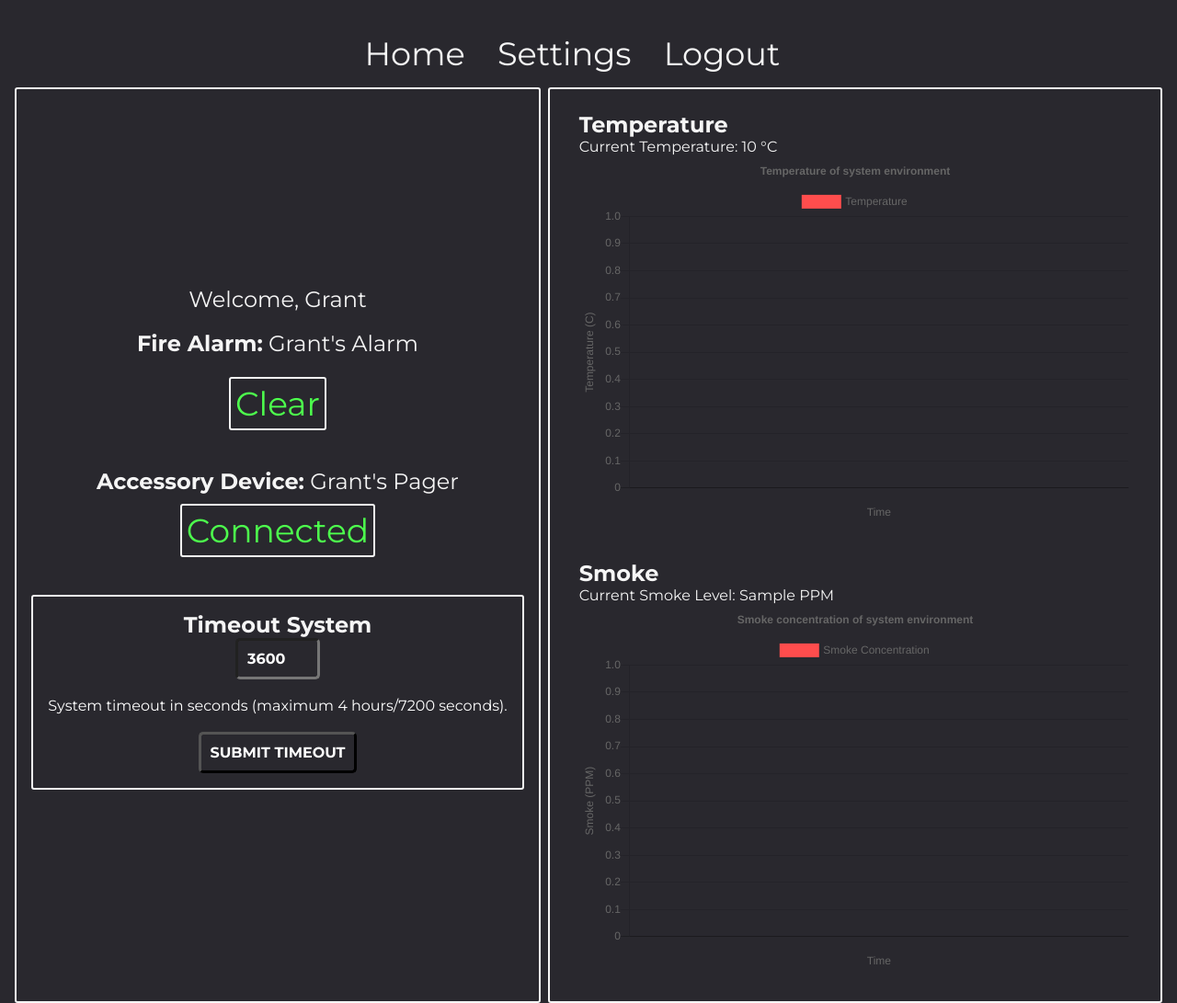
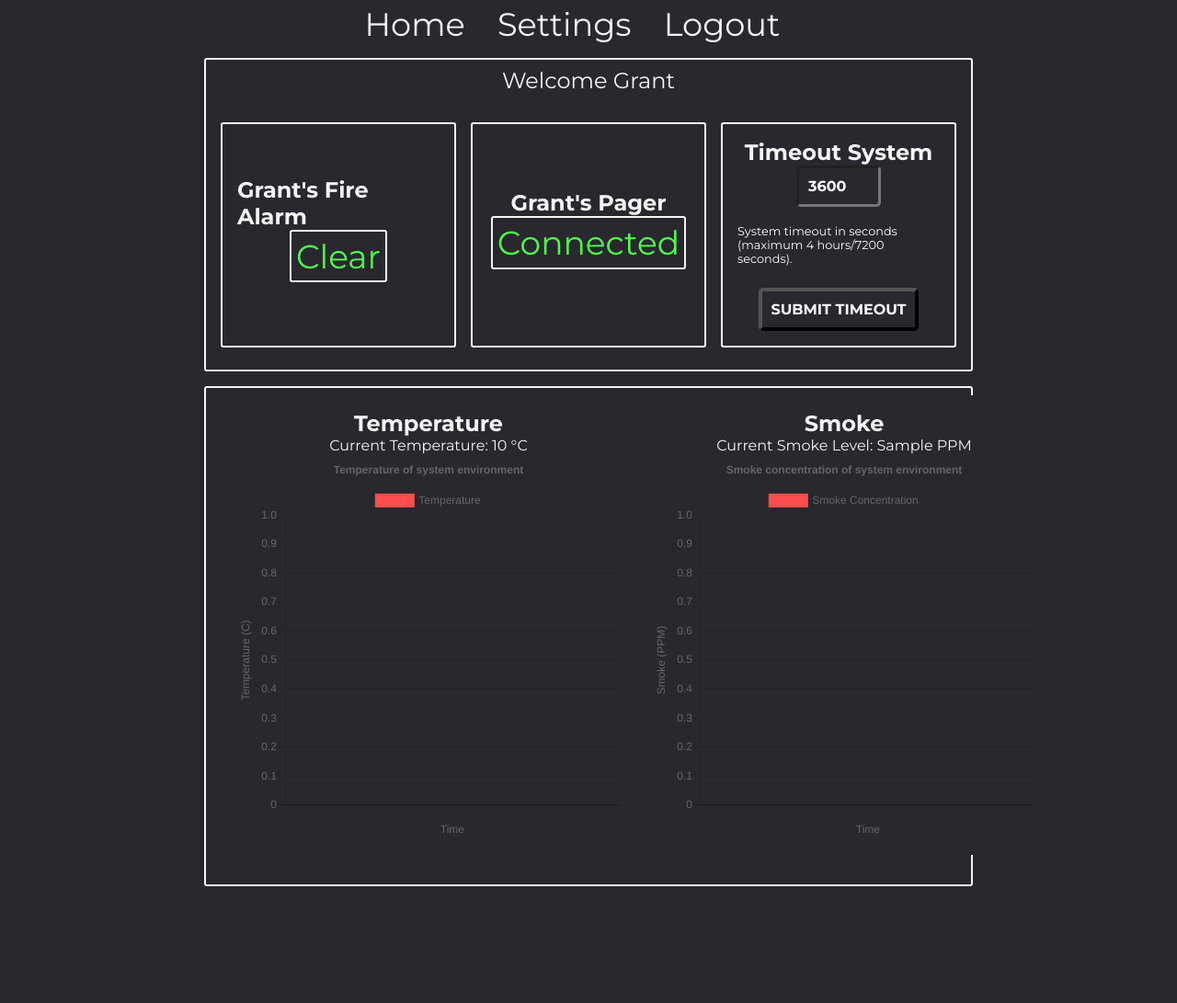
Before and after one commit to SYSC3010-W24/sysc3010-project-l1-g8, a Flask app: template web-app/templates/index.html in a window 1280 px wide. Shown: the whole page at 92% size. After the commit the page ends 964 px from the top, so only its background shows below. Run offline with Flask 3, Linux system fonts and the light colour scheme; the template is opened without the code that fills it: most values are stand-ins (such as "Sample title", 1, 10 or a date in 2020); data that the repository does not hold is empty; parts of the project's set-up code (start-up, migrations or seed data) failed here and were passed over; some libraries are stand-ins or nearby versions.

Commit message:
feat: Update homepage ui

```diff
--- a/web-app/static/index.css
+++ b/web-app/static/index.css
@@ -1,17 +1,22 @@
 html,
 body {
   height: 100%;
-  margin: 1em 0 0 0;
+  margin: 0;
+  padding: 0;
   display: flex;
   justify-content: center;
   align-items: flex-start;
 }
 
+main {
+  height: 100vh;
+  display: flex;
+  flex-direction: column;
+}
 .content-box {
   display: flex;
-  flex-direction: row;
+  flex-direction: column;
   justify-content: center;
-  flex-grow: 1;
 }
 
 .fire-alarm-box {
@@ -20,14 +25,21 @@ body {
   justify-content: center;
   align-items: center;
   padding: 0.5em 1em 0.5em 1em;
-  margin-right: 0.5em;
   flex: 1;
   border: 2px solid #f5f5f5;
   border-radius: 3px;
+  margin-bottom: 1em;
+  width: 100vh;
 }
 
+.status-and-timer-container {
+  display: grid;
+  grid-template-columns: repeat(3, 1fr);
+  gap: 1em;
+}
 .welcome-user p {
   font-size: 0.5em;
+  margin-bottom: 10px;
 }
 
 .fire-alarm-box p {
@@ -39,7 +51,10 @@ body {
   flex-direction: column;
   justify-content: center;
   align-items: center;
-  padding: 10px;
+  padding: 1em;
+  margin-bottom: 1em;
+  border: 2px solid #f5f5f5;
+  border-radius: 3px;
 }
 
 .alarm-status-box2 {
@@ -64,14 +79,16 @@ body {
 
 .fire {
   color: #ff4d4d;
+  font-size: 1em;
 }
 
 .no-fire {
   color: #4dff4d;
+  font-size: 1em;
 }
 
 .alarm-name {
-  margin-bottom: 0.5em;
+  margin-bottom: 2px;
   font-size: 1.5em;
   white-space: nowrap;
 }
@@ -79,6 +96,7 @@ body {
 .title-1 {
   font-size: 1.5em;
   white-space: nowrap;
+  margin-bottom: 0.5em;
 }
 
 .title-2 {
@@ -95,6 +113,7 @@ body {
   flex: 1;
   border: 2px solid #f5f5f5;
   border-radius: 3px;
+  width: 100vh;
 }
 
 .smoke-box {
@@ -105,6 +124,7 @@ body {
 .temperature-box {
   padding: 1em;
   margin-bottom: 0.5em;
+
 }
 
 .current-temp p {
@@ -117,24 +137,42 @@ body {
 .smoke-graph {
   border: 2px solid #f5f5f5;
   padding: 1em; /* Adjust padding as needed */
-  width: 100%; /* Ensure the graphs take up the full width */
-  height: 300px; /* Set the height of the graphs */
+  width: 300px; /* Set the width to a smaller value */
+  height: 200px; /* Set the height to a smaller value */
   margin-bottom: 1em; /* Add some space between the graphs */
+}
+
+.temperature-box,
+.smoke-box {
+  text-align: center;
+}
+
+.current-temp p {
+  justify-content: center;
+}
+.graph-container {
+  display: flex;
+  flex-direction: row;
+  justify-content: space-around;
+  margin-bottom: 1em;
 }
 
 #deactivate {
   padding: 10px;
   text-transform: uppercase;
-  border-width: 3px;
+  border-width: 4px;
   border-radius: 5px;
   font-weight: bold;
   font-size: 1em;
+  transition: all 0.3s;
 }
 
 #deactivate:hover {
   border-color: var(--text-color-fire);
   color: var(--text-color-fire);
   cursor: pointer;
+  padding: 14px 17px; /* Increase padding on hover */
+  font-size: .75em;
 }
 
 input,
@@ -158,3 +196,22 @@ button {
   border: 2px solid #f5f5f5;
   border-radius: 3px;
 }
+
+#submit-timeout{
+  padding: 10px;
+  text-transform: uppercase;
+  border-width: 4px;
+  border-radius: 5px;
+  font-weight: bold;
+  font-size: 1em;
+  transition: all 0.3s;
+  margin-top: 5px;
+}
+
+#submit-timeout:hover{
+  border-color: var(--text-color-fire);
+  color: var(--text-color-fire);
+  cursor: pointer;
+  padding: 14px 17px; /* Increase padding on hover */
+  font-size: .75em;
+}
--- a/web-app/templates/index.html
+++ b/web-app/templates/index.html
@@ -52,11 +52,11 @@
 
       <div class="content-box">
         <div class="fire-alarm-box">
-          <p class="title1">Welcome, Grant</p>
+          <p class="title-1">Welcome Grant</p>
           <br />
-          <p class="alarm-name"><strong>Fire Alarm:</strong> Grant's Alarm</p>
-
+          <div class="status-and-timer-container">
             <div class="alarm-status-box1 {{ color_class }}">
+              <p><b>Grant's Fire Alarm</b></p>
               <div class="alarm-status-box2 {{color_class}}">
                 {% if emergency_flag %}
                 <p class="fire">FIRE DETECTED</p>
@@ -68,9 +68,8 @@
               <button id="deactivate" onclick="deactivate_emergency()">Deactivate Emergency</button>
               {% endif %}
             </div>
-          <br />
-          <p class="title2"><strong>Accessory Device:</strong> Grant's Pager</p>
             <div class="alarm-status-box1">
+              <p><b>Grant's Pager</b></p>
               <div class="alarm-status-box2 {{color_class}}">
                 {% if emergency_flag %}
                 <p class="fire">Disconnected</p>
@@ -79,24 +78,29 @@
                 {% endif %}
               </div>
             </div>
-          <br />
             <div class="timer-settings">
               <p class="title-2">Timeout System</p>
-            <input id="timeout" type="number" min="1", max="1440" step="60" value="3600"></input>
-            <br/>
-            <label for="timeout" style="color: white;">System timeout in seconds (maximum 4 hours/7200 seconds).</label>
-            <br/>
+              <input id="timeout" type="number" min="1" max="1440" step="60" value="3600"></input>
+              <br />
+              <label for="timeout" style="color: white; font-size: 0.8em; align-items: center;">System timeout in seconds (maximum 4 hours/7200 seconds).</label>
+              <br />
               <button id="submit-timeout" onclick="submit_timeout()">Submit Timeout</button>
               <p id="timeout-success"></p>
             </div>
           </div>
+        </div>
+
+        </div>
 
         <div class="data-box">
+          <div class="graph-container">
             <div class="temperature-box">
               <p class="title-2">Temperature</p>
               <p class="current-temp">Current Temperature: {{current_temperature}} &#176;C</p>
-            <canvas id="temperature-graph" width="600" height="400"></canvas>
+              <canvas id="temperature-graph" width="420" height="420"></canvas>
             </div>
+
+
 
             <script>
 
@@ -155,7 +159,7 @@
           <div class="smoke-box">
             <p class="title-2" styles="align-items:center;">Smoke</p>
             <p>Current Smoke Level: {{current_smoke}} PPM</p>
-            <canvas id="smoke-graph" width="600" height="400"></canvas>
+            <canvas id="smoke-graph" width="420" height="420"></canvas>
           </div>
 
             <script>
@@ -224,6 +228,7 @@
             </script>
       </div>
       </div>
+      </div>
     </main>
   </body>
 </html>
```
Lines whose indentation alone changed are shown as unchanged.
